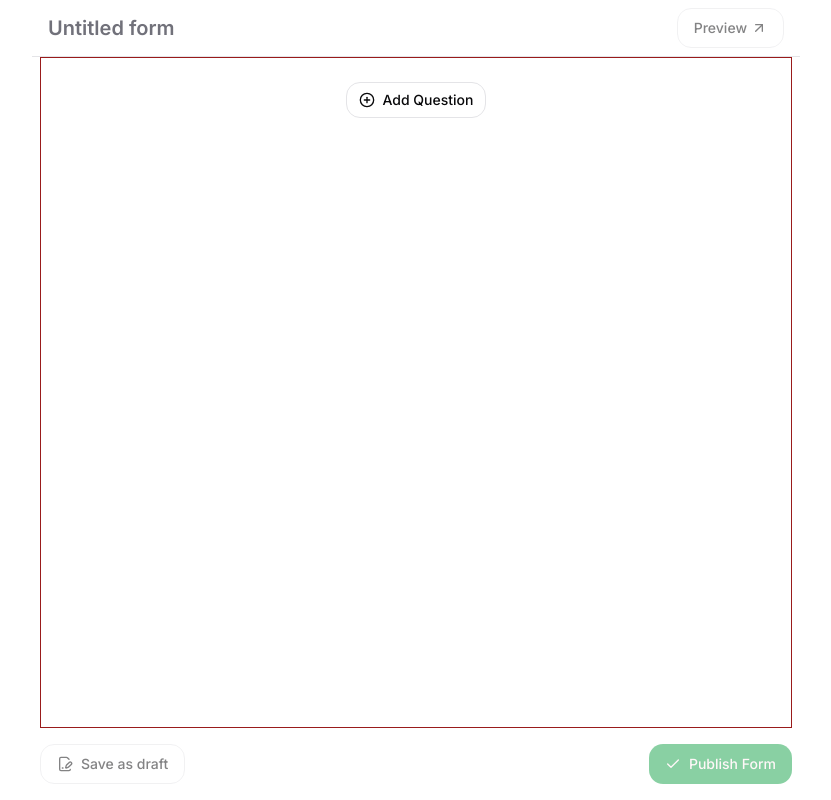
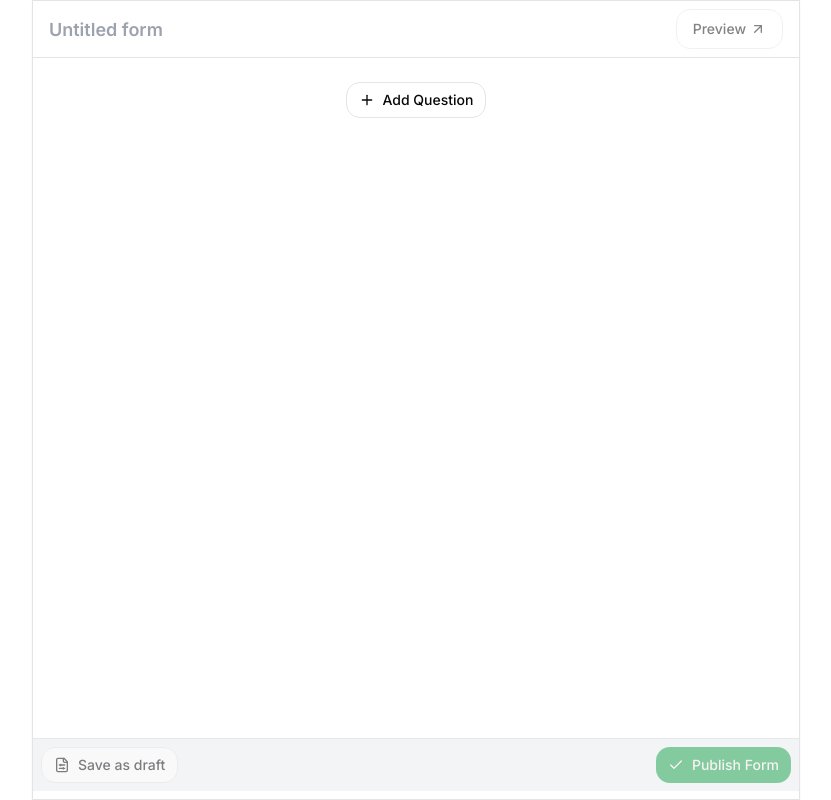
Before and after one commit to suryanshsingh2001/peerlist, a Next.js app: page / in a window 1280 px wide. Shown: the whole page, without its empty margins (224-1055 px from the left). Built offline with nearby package versions, Linux system fonts and the light colour scheme.

Commit message:
(Add) Minor UI Fixes

```diff
--- a/app/page.tsx
+++ b/app/page.tsx
@@ -2,12 +2,14 @@
 import DesignFormHeader from "@/components/layout/design-form-header";
 import DesignFormFooter from "@/components/layout/design-form-footer";
 import FormDesigner from "@/components/form-section/FormDesigner";
+import { Card } from "@/components/ui/card";
 export default function Home() {
   return (
-    <main className="container flex flex-col min-h-screen mx-auto max-w-3xl rounded-md">
+    <Card className="container flex flex-col min-h-screen mx-auto max-w-3xl rounded-none">
       <DesignFormHeader />
       <FormDesigner />
+
       <DesignFormFooter />
-    </main>
+    </Card>
   );
 }
--- a/components/form-block/QuestionCard.tsx
+++ b/components/form-block/QuestionCard.tsx
@@ -4,7 +4,6 @@ import { Card, CardContent } from "@/components/ui/card";
 import { Input } from "@/components/ui/input";
 import { Textarea } from "@/components/ui/textarea";
 import { RadioGroup, RadioGroupItem } from "@/components/ui/radio-group";
-import { Label } from "@/components/ui/label";
 import { Button } from "@/components/ui/button";
 import {
   GripVertical,
@@ -17,14 +16,9 @@ import {
   ChevronDown,
   GripHorizontal,
   Grip,
+  CircleDot,
 } from "lucide-react";
-import {
-  DropdownMenu,
-  DropdownMenuContent,
-  DropdownMenuItem,
-  DropdownMenuLabel,
-  DropdownMenuTrigger,
-} from "@/components/ui/dropdown-menu";
+
 import { Question } from "@/lib/types";
 import { cn } from "@/lib/utils";
 import QuestionTypeSelect from "./QuestionTypeSelect";
@@ -41,7 +35,7 @@ interface QuestionCardProps {
 const questionTypeIcons = {
   short_answer: <AlignLeft className="h-4 w-4" />,
   long_answer: <TextQuote className="h-4 w-4" />,
-  single_select: <ListChecks className="h-4 w-4" />,
+  single_select: <CircleDot  className="h-4 w-4" />,
   number: <Hash className="h-4 w-4" />,
   url: <Link2 className="h-4 w-4" />,
 };
@@ -85,7 +79,7 @@ export default function QuestionCard({
                   }
                   placeholder="Write a question"
                   className={cn(
-                    "text-md font-medium bg-transparent border-0 p-0 w-full focus-visible:ring-0",
+                    "text-md font-medium bg-transparent border-0 border-none  p-0 w-full focus-visible:ring-0 focus-visible:ring-offset-0",
                     error && "text-red-500 placeholder:text-red-500"
                   )}
                 />
@@ -95,7 +89,7 @@ export default function QuestionCard({
                     onUpdate({ ...question, helpText: e.target.value })
                   }
                   placeholder="Write a help text or caption (leave empty if not needed)"
-                  className="text-sm text-muted-foreground bg-transparent border-0 p-0 w-full focus-visible:ring-0"
+                  className="text-sm text-muted-foreground bg-transparent border-0 p-0 w-full focus-visible:ring-0 focus-visible:ring-offset-0"
                 />
               </div>
               <div className="flex items-center">
@@ -141,7 +135,7 @@ export default function QuestionCard({
                           newOptions[index] = e.target.value;
                           onUpdate({ ...question, options: newOptions });
                         }}
-                        className="border-0 bg-transparent focus-visible:ring-0 "
+                        className="border-0 bg-transparent focus-visible:ring-0 focus-visible:ring-offset-0"
                       />
                     </div>
                   ))}
--- a/components/form-block/QuestionTypeSelect.tsx
+++ b/components/form-block/QuestionTypeSelect.tsx
@@ -7,7 +7,7 @@ import {
   DropdownMenuLabel,
   DropdownMenuTrigger,
 } from "@/components/ui/dropdown-menu";
-import { AlignLeft, TextQuote, ListChecks, Hash, Link2 } from "lucide-react";
+import { AlignLeft, TextQuote,  Hash, Link2, CircleDot } from "lucide-react";
 
 interface QuestionTypeSelectProps {
   children: React.ReactNode;
@@ -42,7 +42,7 @@ export default function QuestionTypeSelect({
           </div>
         </DropdownMenuItem>
         <DropdownMenuItem onClick={() => onSelect("single_select")}>
-          <ListChecks className="mr-2 h-4 w-4" />
+          <CircleDot className="mr-2 h-4 w-4" />
           <div className="flex flex-col">
             <span>Single Select</span>
           </div>
--- a/components/form-section/FormDesigner.tsx
+++ b/components/form-section/FormDesigner.tsx
@@ -11,7 +11,7 @@ import {
 } from "@hello-pangea/dnd";
 import QuestionTypeSelect from "../form-block/QuestionTypeSelect";
 import { Question } from "@/lib/types";
-import { PlusCircle } from "lucide-react";
+import { Plus, PlusCircle } from "lucide-react";
 import FormSubmissions from "./FormSubmissions";
 import DesignFormHeader from "../layout/design-form-header";
 
@@ -71,7 +71,7 @@ export default function FormDesigner() {
   };
 
   return (
-    <div className="flex flex-1 flex-col max-w-3xl mx-2 border border-red-800 p-2 ">
+    <div className="flex flex-1 flex-col max-w-3xl mx-2 p-2 ">
       <>
         <DragDropContext onDragEnd={handleDragEnd}>
           <Droppable droppableId="questions">
@@ -108,7 +108,7 @@ export default function FormDesigner() {
         <div className="flex justify-center mt-4">
           <QuestionTypeSelect onSelect={addQuestion}>
             <Button variant="outline" size="sm">
-              <PlusCircle className=" h-5 w-5" />
+              <Plus className=" h-5 w-5" />
               Add Question
             </Button>
           </QuestionTypeSelect>
--- a/components/layout/design-form-footer.tsx
+++ b/components/layout/design-form-footer.tsx
@@ -2,9 +2,7 @@
 
 import { Button } from "@/components/ui/button";
 import { useFormContext } from "@/context/FormContext";
-import { Separator } from "../ui/separator";
-import { Check, FilePenLine } from "lucide-react";
-import { toast } from "sonner";
+import { Check, FileSliders } from "lucide-react";
 import { toastMessage } from "@/lib/toast";
 
 export default function DesignFormFooter() {
@@ -13,7 +11,7 @@ export default function DesignFormFooter() {
 
   return (
     <>
-      <div className="flex items-center justify-between p-2 my-2">
+      <div className="flex items-center justify-between p-2 my-2 border-t border-gray-200 bg-gray-100">
         <Button
           onClick={() =>
             toastMessage({
@@ -21,13 +19,15 @@ export default function DesignFormFooter() {
               description: "Your form has been saved as a draft",
             })
           }
+          size={"sm"}
           variant="outline"
           disabled={!hasQuestions}
         >
-          <FilePenLine className="h-4 w-4" />
+          <FileSliders className="h-3 w-3" />
           Save as draft
         </Button>
         <Button
+          size={"sm"}
           onClick={() => {
             toastMessage({
               message: `${formTitle ? formTitle : "Form"} published`,
@@ -36,7 +36,7 @@ export default function DesignFormFooter() {
           }}
           disabled={!hasQuestions}
         >
-          <Check className="h-4 w-4" />
+          <Check className="h-3 w-3" />
           Publish Form
         </Button>
       </div>
--- a/components/layout/design-form-header.tsx
+++ b/components/layout/design-form-header.tsx
@@ -19,7 +19,7 @@ export default function DesignFormHeader() {
           value={formTitle}
           onChange={(e) => setFormTitle(e.target.value)}
           placeholder="Untitled form"
-          className="text-xl font-semibold bg-transparent border-0 p-0 w-[300px] focus-visible:ring-0"
+          className="text-lg placeholder:text-gray-400 font-semibold bg-transparent border-0 p-0 w-[300px] focus-visible:ring-0 focus-visible:ring-offset-0"
         />
         <div className="flex items-center gap-2">
           <Button variant="outline" disabled={!hasQuestions}>
```
